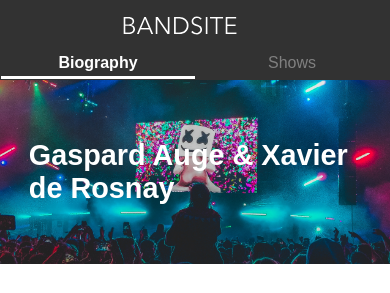
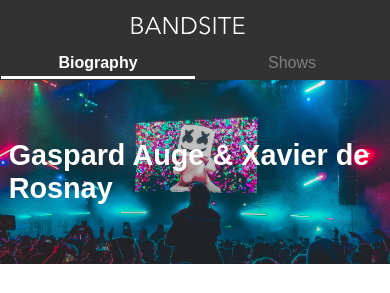
Before and after one commit to jordancheng604/BandSiteProject-SprintOne, a plain HTML site: page Pages/biography.html in a window 390 px wide. Shown: the top 293 px of the page. Drawn offline with Linux system fonts and the light colour scheme.

Commit message:
Mobile page version refinements complete.

```diff
--- a/Scss/biography.scss
+++ b/Scss/biography.scss
@@ -37,7 +37,7 @@
     width: 9em;
     height: 2em;
     justify-self: center;
-    margin-top: 16px;
+    margin: 1em 0em 0em 1em;
     padding: 0em;
 
     @include tablet {
@@ -107,6 +107,10 @@
     color: white;
     margin: 1em;
 
+    @include mobile {
+        margin: 1em 0.3em 1em;
+    }
+
     @include tablet {
         font-size: 3.75em;
         margin: 1em 0.3em 1em;
@@ -142,7 +146,8 @@
         width: 18em;
 
         @include mobile {
-            width: 100%;
+            width: 18em;
+            height: 9em;
         }
 
         @include tablet {
@@ -244,6 +249,10 @@
     font-size: 1.5em;
     font-weight: bold;
     margin: 2em 0em 1.5em;
+
+    @include mobile {
+        margin: 0em 0em 1.5em;
+    }
 
     @include tablet {
         font-size: 2.2em;
@@ -479,7 +488,7 @@
         flex-direction: column;
         align-content: flex-start;
         font-size: 0.8em;
-        line-height: 2.0em;
+        line-height: 1.5em;
         margin: 0em 0em 1.5em 0.9em;
     }
 
@@ -543,6 +552,7 @@
     @include mobile {
         font-size: 0.8em;
         width: 65%;
+        margin: 0em 0.9em 2em;
     }
 
     @include tablet {
```
Also changed, not shown: Scss/biography.css, 1 other file.
